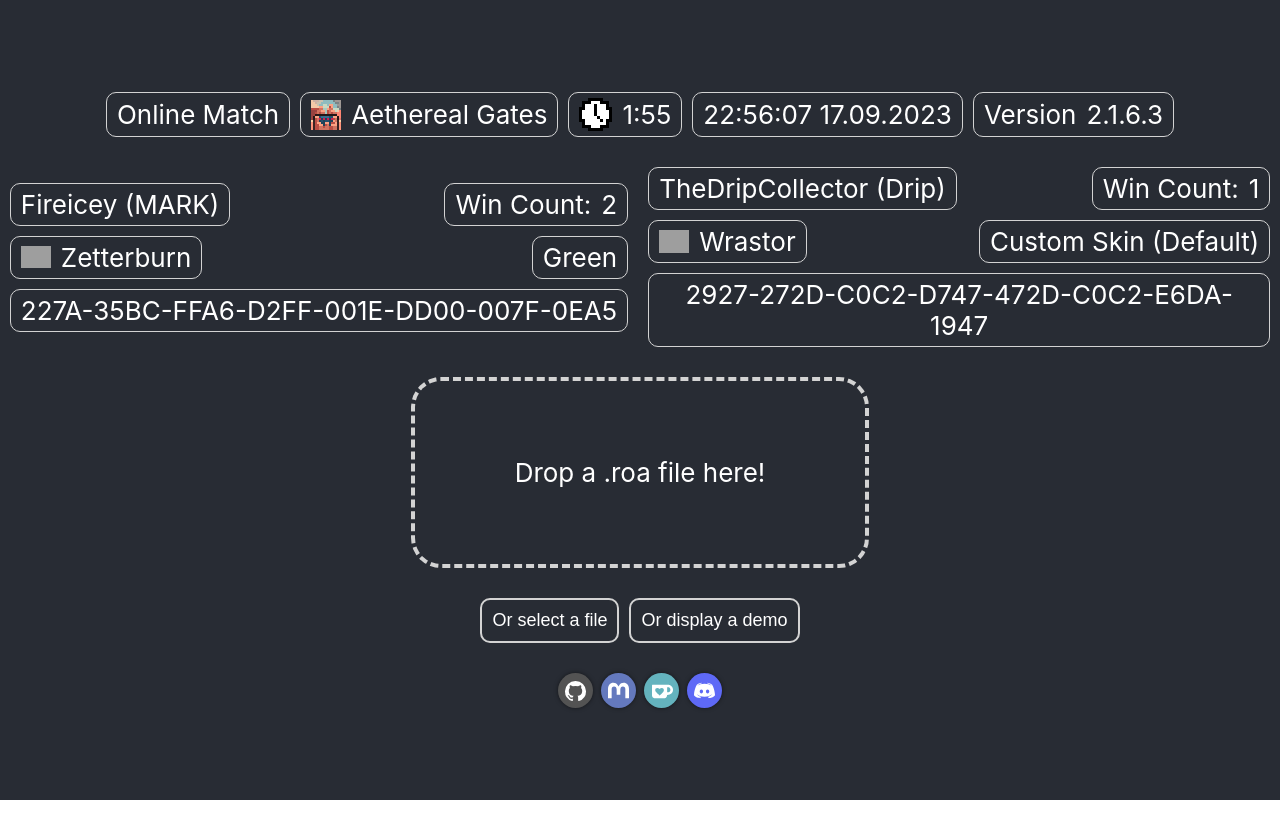
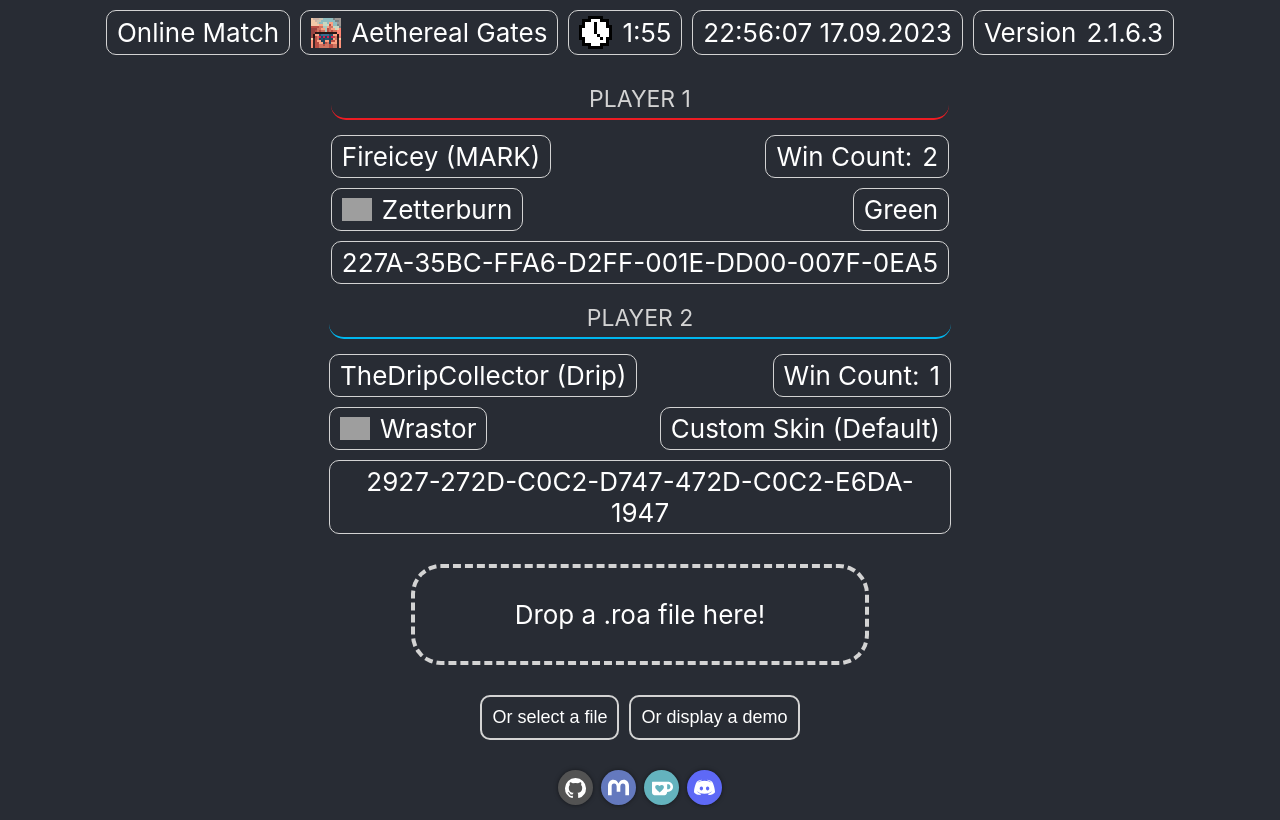
Before and after one commit to Readek/RoA-Replay-Reader, a React (Create React App) app in the folder roa-replay-reader/: page / in a window 1280 px wide. Both pictures are taken after a click on the button "Or display a demo". Built offline with nearby package versions, Linux system fonts and the light colour scheme; grey boxes are pictures that could not be loaded.

Commit message:
Some visual improvements

```diff
--- a/roa-replay-reader/src/App.css
+++ b/roa-replay-reader/src/App.css
@@ -1,6 +1,10 @@
+html {
+  background-color: #282c34;
+  margin: 10px;
+}
+
 .App {
   text-align: center;
-  background-color: #282c34;
   min-height: 100vh;
   display: flex;
   flex-direction: column;
@@ -18,7 +22,6 @@
 
 
 .DropArea {
-  padding: 50px 100px;
   border: dashed 4px lightgrey;
   border-radius: 30px;
 }
@@ -85,6 +88,16 @@
   gap: 10px;
 }
 
+.playerTitle {
+  border-bottom: 2px solid white;
+  padding-bottom: 5px;
+  margin-bottom: 5px;
+  border-radius: 15px;
+  text-transform: uppercase;
+  font-size: calc(7px + 2vmin);
+  color: lightgray;
+}
+
 .infoRow {
   display: flex;
   gap: 10px;
@@ -117,6 +130,7 @@
   display: flex;
   gap: 2px;
   filter: drop-shadow(0px 0px 2px rgba(0, 0, 0, 0.5));
+  margin-bottom: 5px;
 }
 
 .socialButt {
--- a/roa-replay-reader/src/App.js
+++ b/roa-replay-reader/src/App.js
@@ -7,8 +7,9 @@
 function App() {
 
   const [infoVisible, setInfoVisible] = useState(false);
+  const [replayData, setReplayData] = useState({});
+  const [padValue, setPadValue] = useState(50);
 
-  const [replayData, setReplayData] = useState({});
 
   return (
     <div className="App">
@@ -18,16 +19,19 @@
       <DropArea
         showData={() => setInfoVisible(true)}
         updateData={setReplayData}
+        padValue={padValue}
+        setPadValue={setPadValue}
       />
 
       <BotButts
         showData={() => setInfoVisible(true)}
         updateData={setReplayData}
+        setPadValue={setPadValue}
       />
 
       <div className='botLinksDiv'>
 
-      <a href="https://github.com/Readek/RoA-Replay-Reader">
+        <a href="https://github.com/Readek/RoA-Replay-Reader">
             <div id="githubButton" className="socialButt" title='Check the repo!'>
                 <svg id="githubIcon" viewBox="0 0 24 24">
                     <path d="M12 1A10.89 10.89 0 0 0 1 11.77 10.79 10.79 0 0 0 8.52 22c.55.1.75-.23.75-.52v-1.83c-3.06.65-3.71-1.44-3.71-1.44a2.86 2.86 0 0 0-1.22-1.58c-1-.66.08-.65.08-.65a2.31 2.31 0 0 1 1.68 1.11 2.37 2.37 0 0 0 3.2.89 2.33 2.33 0 0 1 .7-1.44c-2.44-.27-5-1.19-5-5.32a4.15 4.15 0 0 1 1.11-2.91 3.78 3.78 0 0 1 .11-2.84s.93-.29 3 1.1a10.68 10.68 0 0 1 5.5 0c2.1-1.39 3-1.1 3-1.1a3.78 3.78 0 0 1 .11 2.84A4.15 4.15 0 0 1 19 11.2c0 4.14-2.58 5.05-5 5.32a2.5 2.5 0 0 1 .75 2v2.95c0 .35.2.63.75.52A10.8 10.8 0 0 0 23 11.77 10.89 10.89 0 0 0 12 1"/>
--- a/roa-replay-reader/src/components/BotButts.js
+++ b/roa-replay-reader/src/components/BotButts.js
@@ -1,22 +1,24 @@
 import { useRef } from "react";
 import { readReplayFile} from "../scripts/Replay Reader.mjs";
 
-export function BotButts({showData, updateData}) {
+export function BotButts({showData, updateData, setPadValue}) {
   return (
     <div className='BotButts'>
       <LocalFileButt
         showData={showData}
         updateData={updateData}
+        setPadValue={setPadValue}
       />
       <DemoFileButt
         showData={showData}
         updateData={updateData}
+        setPadValue={setPadValue}
       />
     </div>
   );
 }
 
-function LocalFileButt({showData, updateData}) {
+function LocalFileButt({showData, updateData, setPadValue}) {
 
   const inputRef = useRef(null);
 
@@ -29,6 +31,7 @@
     if (e.target.files && e.target.files[0]) {
      updateData(readReplayFile(await e.target.files[0].text()));
      showData();
+     setPadValue(5);
     }
   }
 
@@ -50,7 +53,7 @@
 
 }
 
-function DemoFileButt({showData, updateData}) {
+function DemoFileButt({showData, updateData, setPadValue}) {
 
   const demoFile = `021060322560717092023REPLAY 2023-9-17 (22:56)                                                                                                                                                    00000699320000000000
 011030820110000000565000000000
@@ -66,6 +69,7 @@
   const handleClick = async () => {
     updateData(readReplayFile(demoFile));
     showData();
+    setPadValue(5);
   }
 
   return (
--- a/roa-replay-reader/src/components/DropArea.js
+++ b/roa-replay-reader/src/components/DropArea.js
@@ -1,7 +1,7 @@
 import { useState } from "react";
 import { readReplayFile } from "../scripts/Replay Reader.mjs";
 
-export function DropArea({showData, updateData}) {
+export function DropArea({showData, updateData, padValue, setPadValue}) {
 
   const [dragActive, setDragActive] = useState(false);
 
@@ -22,6 +22,7 @@
     if (e.dataTransfer.files && e.dataTransfer.files[0]) {
       updateData(readReplayFile(await e.dataTransfer.files[0].text()))
       showData();
+      setPadValue(5);
     }
   };
 
@@ -31,6 +32,7 @@
       className={"DropArea" + (dragActive ? " draggin" : "" )}
       onDragEnter={handleDrag}
       onDragLeave={handleDrag}
+      style={{padding: padValue + "px 100px"}}
     >
       <p>Drop a .roa file here!</p>
       {dragActive && <div
--- a/roa-replay-reader/src/components/GameInfoData.js
+++ b/roa-replay-reader/src/components/GameInfoData.js
@@ -1,4 +1,4 @@
-export function GameInfoData({title, value, img}) {
+export function GameInfoData({title, value, img, tooltip}) {
 
     let nameOfClass = "spriteIcon"
     if (img == "/images/Icons/Time.png") {
@@ -6,7 +6,10 @@
     }
 
     return (
-        <div className="gameInfoData">
+        <div
+            className="gameInfoData"
+            tooltip $$ title={tooltip}
+        >
             {img && <img className={nameOfClass} src={process.env.PUBLIC_URL + img}/>}
             {title && <div className="infoTitle">{title}</div>}
             <div className="infoData">{value}</div>
--- a/roa-replay-reader/src/components/ReplayDataInfo.js
+++ b/roa-replay-reader/src/components/ReplayDataInfo.js
@@ -3,20 +3,36 @@
 export function ReplayDataInfo({fileData: replayData}) {
 
     const playerRows = [];
+    let playerCount = 0;
+    const playerColors = ["#ed1c23", "#00b7ef", "#ffa3b1", "#a8e61d"];
     if (replayData.player) {
         replayData.player.forEach(player => {
             playerRows.push(
 
                 <div className="playerInfo">
 
+                    <div
+                        className="playerTitle"
+                        style={{borderBottomColor: playerColors[playerCount]}}
+                    >
+                        Player {playerCount + 1}
+                    </div>
+
                     <div className="infoRow">
-                        <GameInfoData value={player.playerName}/>
+                        <GameInfoData value={player.playerName} tooltip="Steam username + tag"/>
                         <GameInfoData title="Win Count:" value={player.wins}/>
                     </div>
 
                     <div className="infoRow">
-                        <GameInfoData value={player.character} img={player.charImg}/>
-                        <GameInfoData value={player.skin}/>
+                        <GameInfoData
+                            value={player.character}
+                            img={player.charImg}
+                            tooltip={"Character"}
+                        />
+                        <GameInfoData
+                            value={player.skin}
+                            tooltip={"Skin"}
+                        />
                     </div>
 
                     <GameInfoData value={player.skinCode}/>
@@ -24,6 +40,7 @@
                 </div>
 
             )
+            playerCount++;
         });
     }
 
@@ -35,10 +52,10 @@
             <div className="gameInfoDiv">
 
                 <GameInfoData value={replayData.gamemode}/>
-                <GameInfoData value={replayData.stage} img={replayData.stageImg} />
-                <GameInfoData value={replayData.length} img='/images/Icons/Time.png'/>
-                <GameInfoData value={replayData.date}/>
-                <GameInfoData title="Version" value={replayData.version}/>
+                <GameInfoData value={replayData.stage} img={replayData.stageImg} tooltip="Stage"/>
+                <GameInfoData value={replayData.length} img='/images/Icons/Time.png' tooltip="Match Length"/>
+                <GameInfoData value={replayData.date} tooltip="Date of recording"/>
+                <GameInfoData title="Version" value={replayData.version} tooltip="Game version"/>
 
             </div>
 
```
